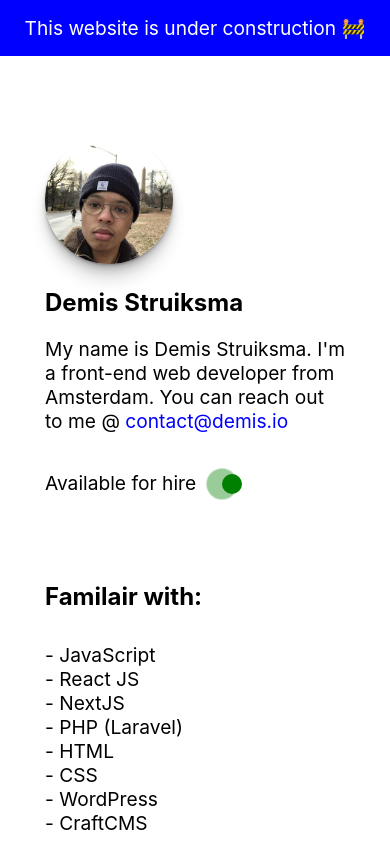
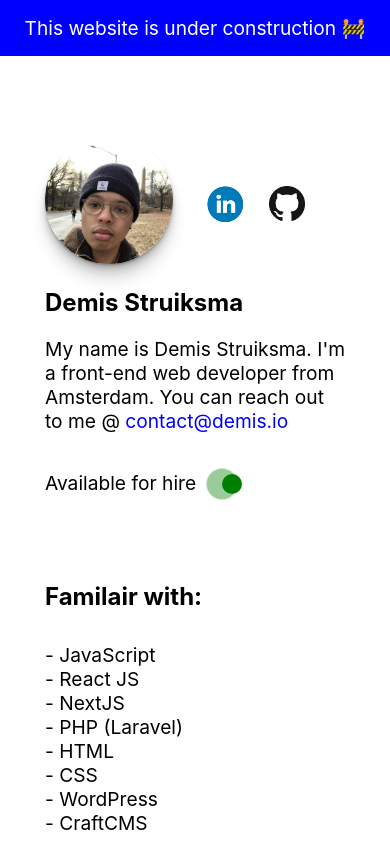
Before and after one commit to DemisStruiksma/Personal-website, a Next.js app: page / in a window 390 px wide. Shown: the top 844 px of the page. Built offline with nearby package versions, Linux system fonts and the light colour scheme.

Commit message:
Add socials

```diff
--- a/pages/index.js
+++ b/pages/index.js
@@ -17,11 +17,29 @@ export default function Home() {
         </Head>
         <section className={styles.container}>
         <header className={styles.header}>
+          <img
+            src="./images/profile.jpg"
+            alt="profile-picture"
+            className={styles.headerImage}
+          />
+
+        <a href="https://github.com/DemisStruiksma">
         <img
-          src="./images/profile.jpg"
-          alt="profile-picture"
-          className={styles.headerImage}
+          src="./images/github.png"
+          alt="github"
+          className={styles.github}
         />
+        </a>
+
+        <a href="https://linkedin.com/in/demisstruiksma">
+          <img
+            src="./images/linkedin.png"
+            alt="linkedin"
+            className={styles.linkedin}
+          />
+        </a>
+
+
         <div className={styles.headerDescription}>
           <h1>{name}</h1>
           {/* <div className="dot"></div> */}
--- a/styles/Home.module.css
+++ b/styles/Home.module.css
@@ -107,6 +107,23 @@
   border-radius: 50%;
 }
 
+.header .linkedin {
+  max-width: 40px;
+  max-height: 40px;
+  position: absolute;
+  margin-top: 10rem;
+  margin-left: -8rem;
+}
+
+.header .github {
+  max-width: 36px;
+  max-height: 36px;
+  position: absolute;
+  margin-top: 10.2rem;
+  margin-left: -5rem;
+}
+
+
 .headerDescription {
   padding-left: 2rem;
 }
@@ -206,6 +223,18 @@
     width: 300px;
   }
 
+  .header .linkedin {
+    position: absolute;
+    margin-top: 3rem;
+    margin-left: 2rem;
+  }
+
+  .header .github {
+    position: absolute;
+    margin-top: 3.1rem;
+    margin-left: 6rem;
+  }
+
   .headerDescription {
     padding-left: 0rem;
   }
```
Also changed, not shown: public/images/github.png (added), public/images/linkedin.png (added).
